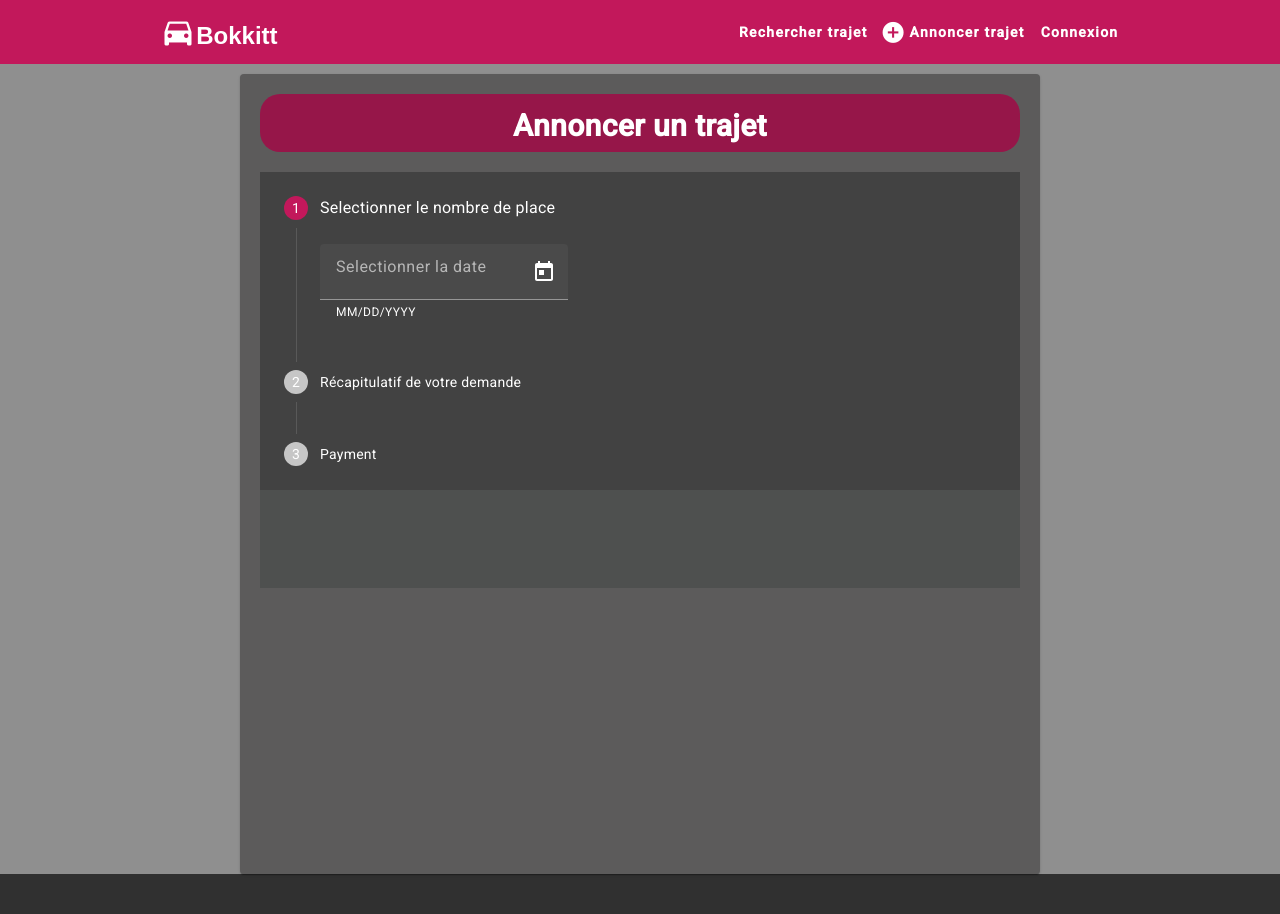
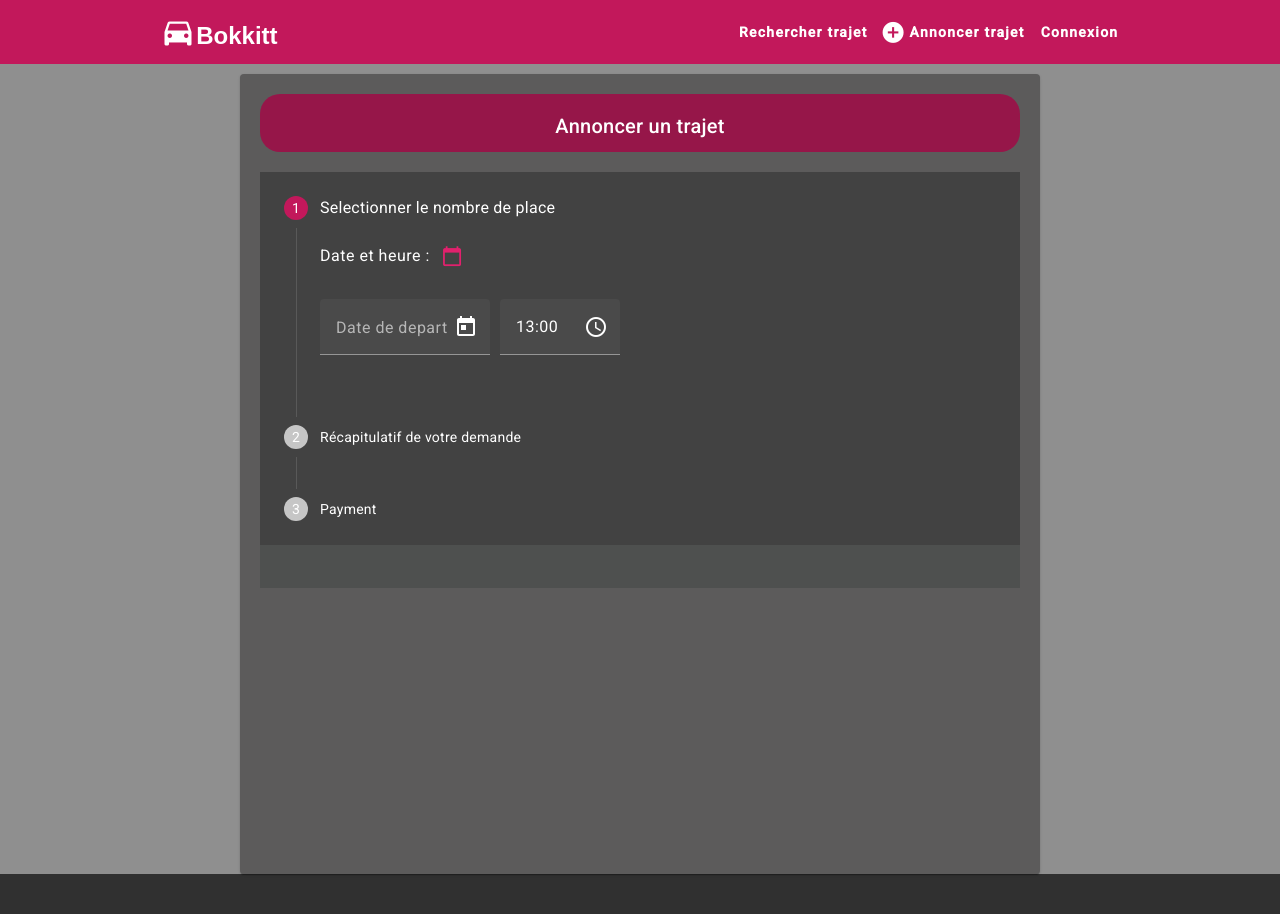
Before and after one commit to mouhamadoudou/Bokkitt-Front, an Angular app: page /add-trip in a window 1280 px wide. Shown: the top 914 px of the page. Built offline with nearby package versions, Linux system fonts and the light colour scheme.

Commit message:
feat (add-trip): step one ok

```diff
--- a/src/app/add-trip/add-trip.component.css
+++ b/src/app/add-trip/add-trip.component.css
@@ -55,50 +55,24 @@ mat-card-content {
 
 /* --------------------------------------------- */
 
-html,
-body {
-  height: 100vh;
-  margin: 0;
-}
 
-.spacer {
-  flex: auto;
-}
 
-.trip-container {
-  /* background-color: #970e0e; */
-  padding: 0;
-  height: 600px;
-  display: flex;
-  justify-content: center;
-}
 
-mat-drawer-content {
-  margin-top: 60px;
-  /* background-color: rgba(65, 65, 65, 0.493); */
-  background-color: transparent;
-  width: 100%;
-}
-
-.mat-drawer-container {
-  /* background-color: aliceblue; */
-}
-
-mat-card-title {
+/* mat-card-title {
   width: 100%;
   font-size: 30px;
   font-weight: bold;
   text-align: center;
-}
+} */
 
-@media (max-width: 768px) {
+/* @media (max-width: 768px) {
   mat-card-title {
     width: 100%;
     font-size: 23px;
     font-weight: bold;
     text-align: center;
   }
-}
+} */
 
 
 .step-one-form {
@@ -203,3 +177,23 @@ mat-card-title {
   margin-top: 20px;
   border-width: none;
 }
+
+
+.date-time-conetainer {
+  margin-top: 15px;
+  display: flex;
+
+  app-time-picker {
+    margin-left: 10px;
+  }
+}
+
+.date-time-title {
+  display: flex;
+
+  mat-icon {
+    margin-left: 10px;
+    color: #e1216d;
+    transform: scale(0.9);
+  }
+}
--- a/src/app/add-trip/add-trip.component.html
+++ b/src/app/add-trip/add-trip.component.html
@@ -14,8 +14,15 @@
                     <mat-step>
                         <form>
                             <ng-template matStepLabel>Selectionner le nombre de place</ng-template>
-                            <div>
-                <app-date-input/>
+                            <div class="date-time-title">
+                                <h4> Date et heure : </h4>
+                                <mat-icon matSuffix>calendar_today</mat-icon>
+                            </div>
+
+                            <div class="date-time-conetainer">
+
+                                <app-date-input/>
+<app-time-picker/>
 
                                 <!-- <mat-form-field class="step-one-form">
                                     <mat-label>Nombre de place</mat-label>
@@ -51,7 +58,8 @@
                                     <div class="point-container bottom">
                                         <div class="point"></div>
                                         <div class="label"> <span class="descritpion"> Saly</span>
-                                            (11h30)</div>
+                                            (11h30)
+                                        </div>
                                     </div>
                                 </div>
 
--- a/src/app/add-trip/add-trip.component.ts
+++ b/src/app/add-trip/add-trip.component.ts
@@ -2,11 +2,6 @@ import { Component, ViewChild, AfterViewInit, OnInit } from '@angular/core';
 import { FormBuilder, FormGroup, Validators } from '@angular/forms';
 import { DateInputComponent } from '../component/date-input/date-input.component'
 import { MatStepper } from '@angular/material/stepper';
-
-import {ChangeDetectionStrategy, } from '@angular/core';
-import {MatDatepickerModule} from '@angular/material/datepicker';
-import {MatInputModule} from '@angular/material/input';
-import {MatFormFieldModule} from '@angular/material/form-field';
 import {provideNativeDateAdapter} from '@angular/material/core';
 
 @Component({
@@ -15,11 +10,8 @@ import {provideNativeDateAdapter} from '@angular/material/core';
   styleUrl: './add-trip.component.css',
 
   providers: [provideNativeDateAdapter()],
-  changeDetection: ChangeDetectionStrategy.OnPush,
 })
-export class AddTripComponent implements AfterViewInit, OnInit {
-  minDate: Date;
-  maxDate: Date;
+export class AddTripComponent implements OnInit {
 
 
 
@@ -27,11 +19,7 @@ export class AddTripComponent implements AfterViewInit, OnInit {
   trajectData: any;
   creditCardForm!: FormGroup;
 
-  constructor(private fb: FormBuilder) {
-    this.minDate = new Date(2024, 7, 31); // 1er janvier 2020
-    this.maxDate = new Date(2025, 11, 31); // 31 décembre 2025
-
-  }
+  constructor(private fb: FormBuilder) {  }
 
   ngOnInit() {
     this.creditCardForm = this.fb.group({
@@ -44,20 +32,4 @@ export class AddTripComponent implements AfterViewInit, OnInit {
       console.log('Form Submitted', this.creditCardForm.value);
     }
   }
-
-  ngAfterViewInit() {
-    this.startStepper();
-  }
-  startStepper() {
-    // setTimeout(() => {
-    //   this.stepper.next();
-    //   setTimeout(() => {
-    //     this.stepper.next();
-    //     setTimeout(() => {
-    //       this.stepper.reset();
-    //       this.startStepper()
-    //     }, 3000);
-    //   }, 3000);
-    // }, 3000);
-  }
 }
--- a/src/app/app.module.ts
+++ b/src/app/app.module.ts
@@ -47,6 +47,7 @@ import { MatSelectModule } from '@angular/material/select';
 import { MatStepperModule } from '@angular/material/stepper';
 
 import { MatNativeDateModule, MAT_DATE_LOCALE } from '@angular/material/core';
+import { TimePickerComponent } from './component/time-picker/time-picker.component';
 
 @NgModule({
   declarations: [
@@ -66,6 +67,7 @@ import { MatNativeDateModule, MAT_DATE_LOCALE } from '@angular/material/core';
     ReservationComponent,
     AddTripComponent,
     DateInputComponent,
+    TimePickerComponent,
   ],
   imports: [
     BrowserModule,
--- a/src/app/component/date-input/date-input.component.css
+++ b/src/app/component/date-input/date-input.component.css
@@ -1 +1,3 @@
-/* .clandar-icon  */
+mat-form-field {
+    width: 170px;
+}
--- a/src/app/component/date-input/date-input.component.html
+++ b/src/app/component/date-input/date-input.component.html
@@ -1,6 +1,5 @@
 <mat-form-field>
-  <mat-hint>MM/DD/YYYY</mat-hint>
-  <mat-label>Selectionner la date<p></p></mat-label>
+  <mat-label>Date de depart</mat-label>
   <input matInput [matDatepicker]="picker" [min]="minDate">
   <mat-datepicker-toggle matIconSuffix [for]="picker"></mat-datepicker-toggle>
   <mat-datepicker #picker></mat-datepicker>
--- /dev/null
+++ b/src/app/component/time-picker/time-picker.component.css
@@ -0,0 +1,12 @@
+mat-form-field {
+    border-radius: 30px;
+    width: 120px;
+}
+
+mat-select {
+    display: none;
+}
+
+p {
+    color: #9e0f48e5;
+}
--- /dev/null
+++ b/src/app/component/time-picker/time-picker.component.html
@@ -0,0 +1,13 @@
+<div>
+    <mat-form-field appearance="fill">
+        <!-- <mat-label>Heure de depart</mat-label> -->
+        <mat-select [(value)]="selectedTime">
+            <mat-option *ngFor="let time of times" [value]="time">
+                {{ time }}
+            </mat-option>
+        </mat-select>
+
+            {{ selectedTime }}
+        <mat-icon matSuffix>access_time</mat-icon>
+    </mat-form-field>
+</div>
--- /dev/null
+++ b/src/app/component/time-picker/time-picker.component.ts
@@ -0,0 +1,32 @@
+import { Component } from '@angular/core';
+
+@Component({
+  selector: 'app-time-picker',
+  templateUrl: './time-picker.component.html',
+  styleUrls: ['./time-picker.component.css']
+})
+export class TimePickerComponent {
+  times: string[] = [];
+  selectedTime: string | null = "13:00";
+
+  constructor() {
+    this.generateTimes();
+  }
+
+  generateTimes() {
+    const start = 0;
+    const end = 24 * 60;
+    const interval = 15;
+
+    for (let i = start; i < end; i += interval) {
+      const hours = Math.floor(i / 60);
+      const minutes = i % 60;
+      const time = `${this.padZero(hours)}:${this.padZero(minutes)}`;
+      this.times.push(time);
+    }
+  }
+
+  padZero(num: number): string {
+    return num < 10 ? `0${num}` : `${num}`;
+  }
+}
```
Also changed, not shown: 1 other file (tests, documents, lock files or other folders).
